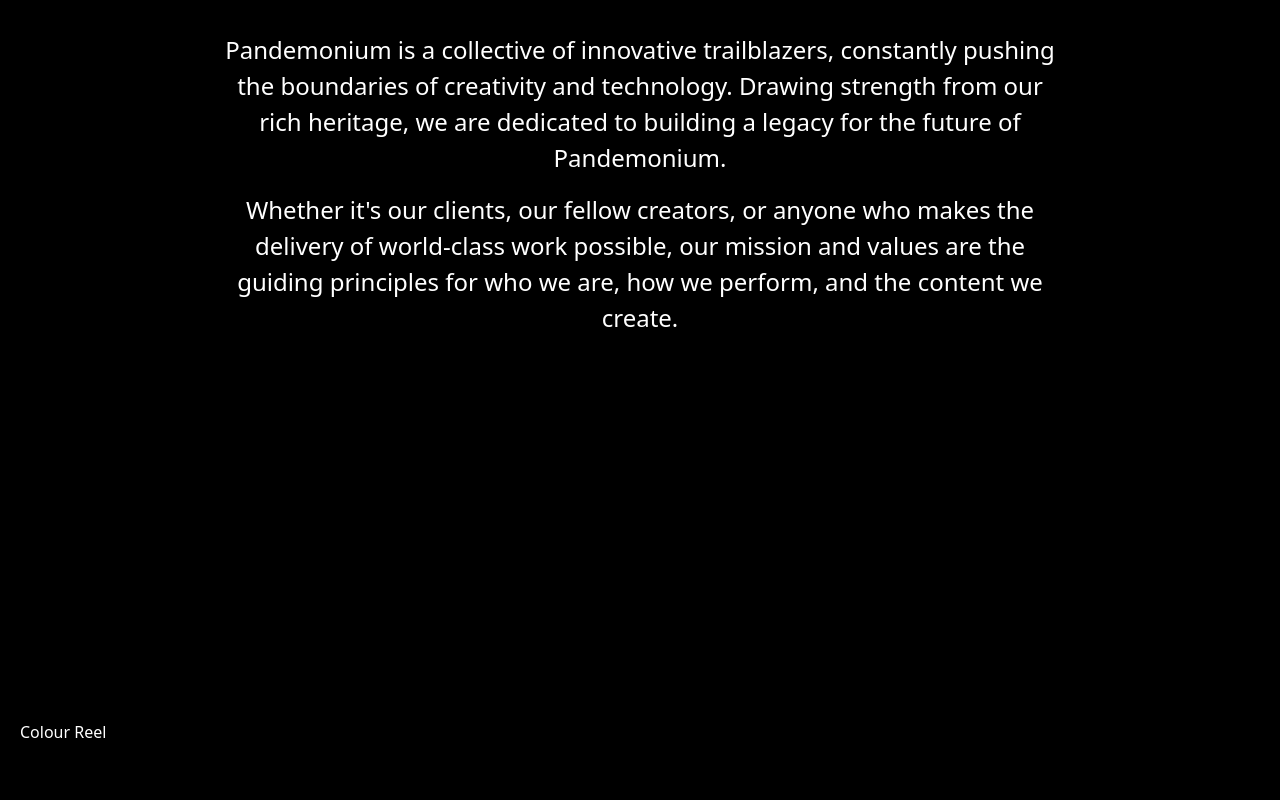
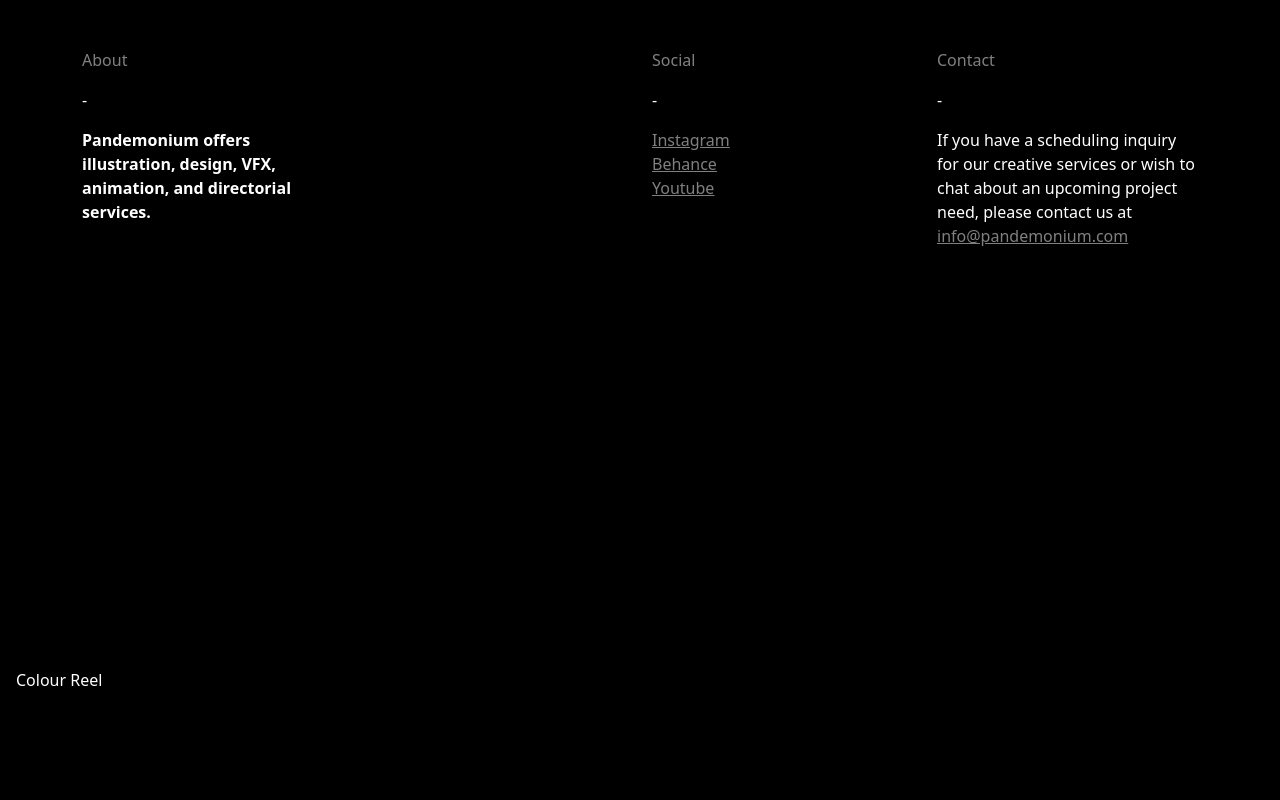
Before and after one commit to Amous11/pandemonium-portfolio, a React (Vite) app: page /vape in a window 1280 px wide. Shown: the part 800-1600 px from the top of the page. Built offline with nearby package versions, Linux system fonts and the light colour scheme.

Commit message:
Midsection, footer and Grid updates

```diff
--- a/src/App.jsx
+++ b/src/App.jsx
@@ -1,3 +1,4 @@
+/* ASSET LINKS */
 import mainVideo from "./assets/P4 Neura/iBotONE_teaser_008_final.mp4";
 import treatmentMP4 from "./assets/P1 ISC/3 Treatment.mp4";
 import activePeelMP4 from "./assets/P1 ISC/Active Peel System blue.mp4";
@@ -8,10 +9,11 @@ import kamaanaMP4 from "./assets/P3 Kamana/wearekamaana_full_AGX.mp4";
 import smartWatchM4 from "./assets/P5 Watch/2k_smartwatch.mp4";
 import aodhMP4 from "./assets/P6 Whieskey/New Final.mp4";
 import vapeMP4 from "./assets/P7 Vape/vape_2k_1.mp4";
+/* COMPONENTS */
 import { TransparentNavbar } from "./components/TransparentNavbar.jsx";
 import { Video } from "./components/Video.jsx";
 import { VideoGrid } from "./components/VideoGrid.jsx";
-import { Col, Container, Row } from "react-bootstrap";
+import { MidSection } from "./components/MidSection.jsx";
 import { Footer } from "./components/Footer.jsx";
 
 function App() {
@@ -19,28 +21,7 @@ function App() {
     <>
       <TransparentNavbar />
       <Video src={mainVideo} autoPlay />
-      <Container>
-        <Row className="justify-content-center m-3 p-3">
-          <Col
-            md={10}
-            className="text-center small-screen-text"
-            style={{ fontSize: "1.5rem" }}
-          >
-            <p>
-              Pandemonium is a collective of innovative trailblazers, constantly
-              pushing the boundaries of creativity and technology. Drawing
-              strength from our rich heritage, we are dedicated to building a
-              legacy for the future of Pandemonium.
-            </p>
-            <p>
-              Whether it&apos;s our clients, our fellow creators, or anyone who
-              makes the delivery of world-class work possible, our mission and
-              values are the guiding principles for who we are, how we perform,
-              and the content we create.
-            </p>
-          </Col>
-        </Row>
-      </Container>
+      <MidSection />
       <VideoGrid
         vids={[
           { src: proHealMP4, ctg: "Colour Reel" },
--- a/src/components/Footer.jsx
+++ b/src/components/Footer.jsx
@@ -1,20 +1,37 @@
-import React from "react";
-import PropTypes from "prop-types";
 import { Col, Container, Row, Stack } from "react-bootstrap";
 
-export function Footer(props) {
+export function Footer() {
   return (
     <>
       <Container>
-        <Row className="mt-4">
-          <Col></Col>
-          <Col></Col>
-          <Col>
-            <Stack className="text-uppercase">
-              <p style={{ color: "grey" }}>links</p>
-              <p>instagram</p>
-              <p>linkedin</p>
-              <p>youtube</p>
+        <hr className="my-5" />
+        <Row className="mt-5 pb-5">
+          <Col xs={12} md={6}>
+            <p style={{ color: "grey" }}>Copyright</p>
+            <p>-</p>
+            <Row>
+              <Col>
+                <p>
+                  <b>© 2023 Pandemonium, Inc.</b>
+                </p>
+              </Col>
+              <Col></Col>
+            </Row>
+          </Col>
+          <Col xs={12} md={4}>
+            <p style={{ color: "grey" }}>Contact</p>
+            <p>-</p>
+            <p>
+              <a href="mailto:info@pandemonium.com">info@pandemonium.com</a>
+            </p>
+          </Col>
+          <Col xs={12} md={2}>
+            <p style={{ color: "grey" }}>Social</p>
+            <p>-</p>
+            <Stack>
+              <a href="">Instagram</a>
+              <a href="">Behance</a>
+              <a href="">Youtube</a>
             </Stack>
           </Col>
         </Row>
@@ -22,5 +39,3 @@ export function Footer(props) {
     </>
   );
 }
-
-Footer.propTypes = {};
--- /dev/null
+++ b/src/components/MidSection.jsx
@@ -0,0 +1,44 @@
+import { Col, Container, Row, Stack } from "react-bootstrap";
+
+export function MidSection() {
+  return (
+    <>
+      <Container>
+        <Row className="my-5">
+          <Col xs={12} md={6}>
+            <p style={{ color: "grey" }}>About</p>
+            <p>-</p>
+            <Row>
+              <Col xs={6}>
+                <p>
+                  <b>
+                    Pandemonium offers illustration, design, VFX, animation, and
+                    directorial services.
+                  </b>
+                </p>
+              </Col>
+            </Row>
+          </Col>
+          <Col xs={12} md={3}>
+            <p style={{ color: "grey" }}>Social</p>
+            <p>-</p>
+            <Stack>
+              <a href="">Instagram</a>
+              <a href="">Behance</a>
+              <a href="">Youtube</a>
+            </Stack>
+          </Col>
+          <Col xs={12} md={3}>
+            <p style={{ color: "grey" }}>Contact</p>
+            <p>-</p>
+            <p>
+              If you have a scheduling inquiry for our creative services or wish
+              to chat about an upcoming project need, please contact us at
+              <a href="mailto:info@pandemonium.com"> info@pandemonium.com</a>
+            </p>
+          </Col>
+        </Row>
+      </Container>
+    </>
+  );
+}
--- a/src/components/VideoGrid.jsx
+++ b/src/components/VideoGrid.jsx
@@ -1,36 +1,36 @@
-import React from "react";
 import { Col, Container, Row } from "react-bootstrap";
 import { Video } from "./Video";
 import PropTypes from "prop-types";
 
 export function VideoGrid({ vids, left }) {
-  function DrawCol() {
-    <Col md={6} className="p-0">
-      <Video src={vids[1].src} overlay={vids[1].ctg} insideGrid />
-    </Col>;
-  }
-
   return (
     <>
       <Container fluid>
-        <Row style={{ height: "95vh" }}>
+        <Row className="my-2" style={{ height: "100vh" }}>
+          {left && (
+            <Col md={6} className="p-0 pe-1">
+              <Video src={vids[1].src} overlay={vids[1].ctg} insideGrid />
+            </Col>
+          )}
           <Col md={6} className="d-flex flex-column p-0">
-            <Row className="flex-grow-1 p-1">
+            <Row className={`flex-grow-1 ${left ? "ps-1" : "pe-1"}`}>
               <Col>
                 <Video src={vids[0].src} overlay={vids[0].ctg} insideGrid />
               </Col>
             </Row>
             {vids.length > 2 && (
-              <Row className="flex-grow-1 p-1">
+              <Row className={`flex-grow-1 mt-2 ${left ? "ps-1" : "pe-1"}`}>
                 <Col>
                   <Video src={vids[2].src} overlay={vids[2].ctg} insideGrid />
                 </Col>
               </Row>
             )}
           </Col>
-          <Col md={6} className="p-1">
-            <Video src={vids[1].src} overlay={vids[1].ctg} insideGrid />
-          </Col>
+          {!left && (
+            <Col md={6} className="p-0 ps-1">
+              <Video src={vids[1].src} overlay={vids[1].ctg} insideGrid />
+            </Col>
+          )}
         </Row>
       </Container>
     </>
--- a/src/main.jsx
+++ b/src/main.jsx
@@ -1,8 +1,8 @@
 import React from "react";
 import App from "./App.jsx";
 import ReactDOM from "react-dom/client";
+import "bootstrap/dist/css/bootstrap.min.css";
 import "./styles/App.css";
-import "bootstrap/dist/css/bootstrap.min.css";
 
 ReactDOM.createRoot(document.getElementById("root")).render(
   <React.StrictMode>
--- /dev/null
+++ b/src/pages/Vape.jsx
@@ -0,0 +1,3 @@
+export default function vape() {
+  return <div>vape</div>;
+}
--- a/src/styles/App.css
+++ b/src/styles/App.css
@@ -24,6 +24,10 @@
 
 @media (max-width: 576px) {
   .small-screen-text {
-    font-size: 1.1rem !important;
+    font-size: 1.1rem;
   }
 }
+
+a{
+  color: gray;
+}
```
